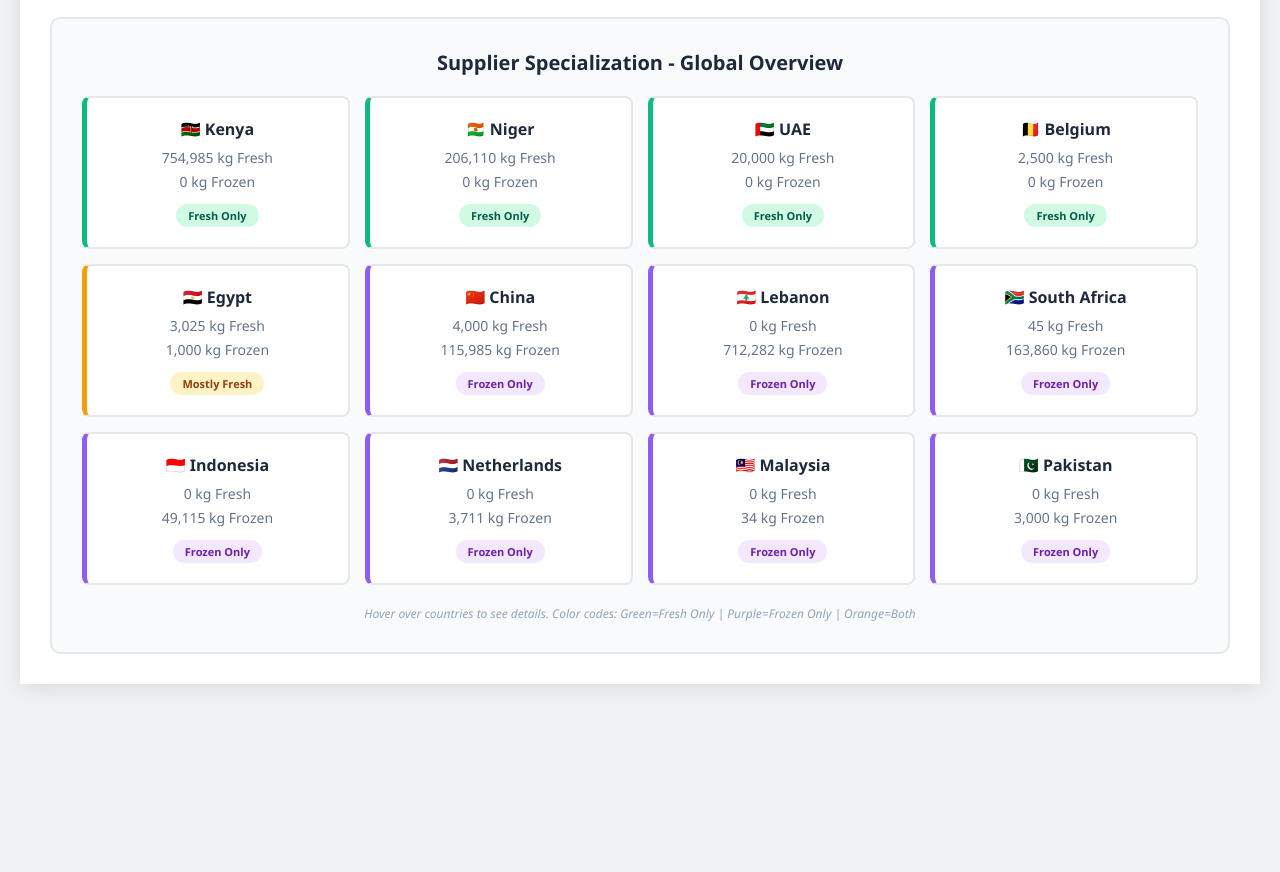
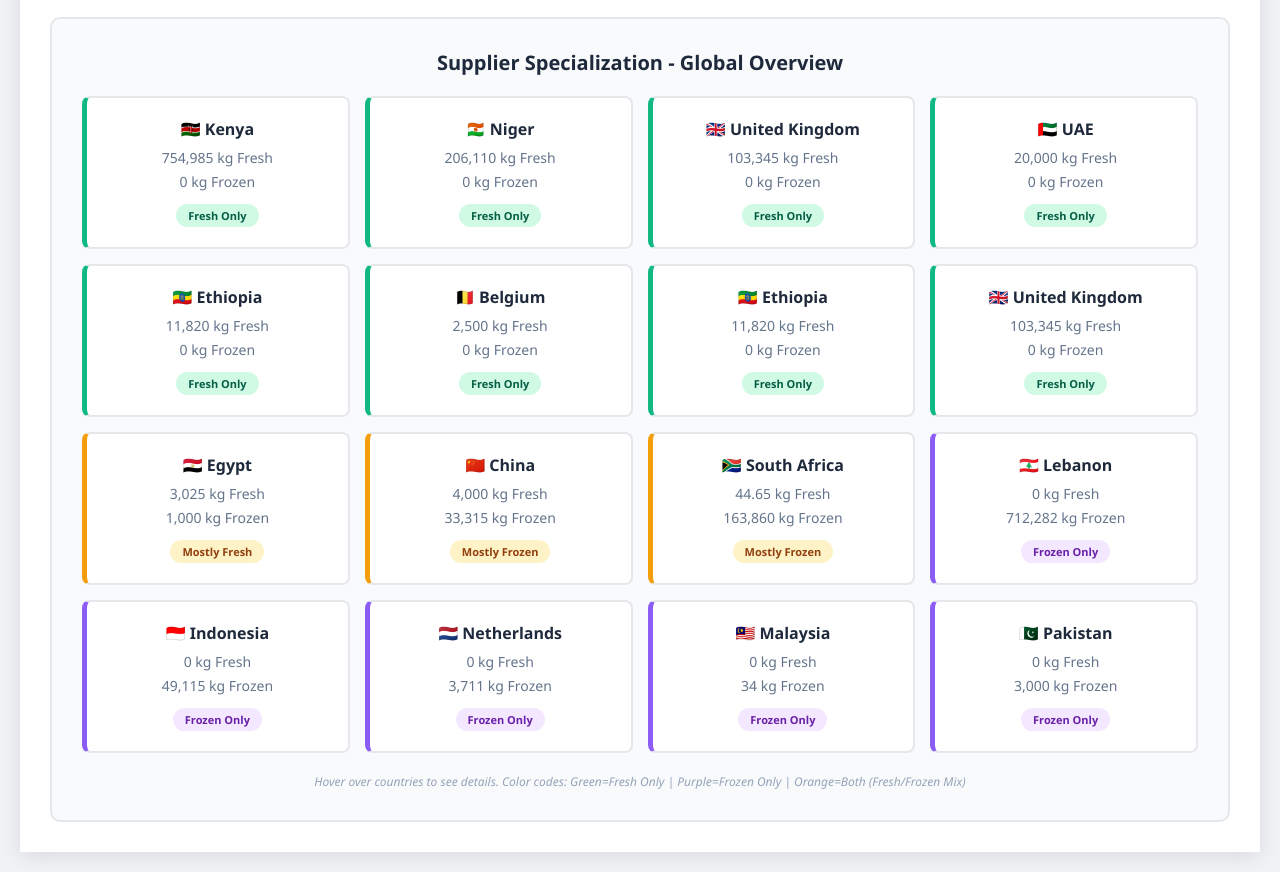
Before and after one commit to itsbolajihere-cloud/Nigeria-strawberry-dashboard, a plain HTML site: page index.html in a window 1280 px wide. Shown: the part 2709-3581 px from the top of the page. Before the commit the page ends 3413 px from the top, so only its background shows below. Drawn offline with nearby package versions, Linux system fonts and the light colour scheme.

Commit message:
Update index.htmlFix supplier classifications and add missing countries

```diff
--- a/index.html
+++ b/index.html
@@ -365,8 +365,22 @@
                 </div>
 
                 <div class="supplier-card fresh-only">
+                    <div class="supplier-name">🇬🇧 United Kingdom</div>
+                    <div class="supplier-volume">103,345 kg Fresh</div>
+                    <div class="supplier-volume">0 kg Frozen</div>
+                    <span class="supplier-badge badge-fresh">Fresh Only</span>
+                </div>
+
+                <div class="supplier-card fresh-only">
                     <div class="supplier-name">🇦🇪 UAE</div>
                     <div class="supplier-volume">20,000 kg Fresh</div>
+                    <div class="supplier-volume">0 kg Frozen</div>
+                    <span class="supplier-badge badge-fresh">Fresh Only</span>
+                </div>
+
+                <div class="supplier-card fresh-only">
+                    <div class="supplier-name">🇪🇹 Ethiopia</div>
+                    <div class="supplier-volume">11,820 kg Fresh</div>
                     <div class="supplier-volume">0 kg Frozen</div>
                     <span class="supplier-badge badge-fresh">Fresh Only</span>
                 </div>
@@ -378,6 +392,20 @@
                     <span class="supplier-badge badge-fresh">Fresh Only</span>
                 </div>
 
+                <div class="supplier-card fresh-only">
+                    <div class="supplier-name">🇪🇹 Ethiopia</div>
+                    <div class="supplier-volume">11,820 kg Fresh</div>
+                    <div class="supplier-volume">0 kg Frozen</div>
+                    <span class="supplier-badge badge-fresh">Fresh Only</span>
+                </div>
+
+                <div class="supplier-card fresh-only">
+                    <div class="supplier-name">🇬🇧 United Kingdom</div>
+                    <div class="supplier-volume">103,345 kg Fresh</div>
+                    <div class="supplier-volume">0 kg Frozen</div>
+                    <span class="supplier-badge badge-fresh">Fresh Only</span>
+                </div>
+
                 <div class="supplier-card both">
                     <div class="supplier-name">🇪🇬 Egypt</div>
                     <div class="supplier-volume">3,025 kg Fresh</div>
@@ -385,24 +413,24 @@
                     <span class="supplier-badge badge-both">Mostly Fresh</span>
                 </div>
 
-                <div class="supplier-card frozen-only">
+                <div class="supplier-card both">
                     <div class="supplier-name">🇨🇳 China</div>
                     <div class="supplier-volume">4,000 kg Fresh</div>
-                    <div class="supplier-volume">115,985 kg Frozen</div>
-                    <span class="supplier-badge badge-frozen">Frozen Only</span>
+                    <div class="supplier-volume">33,315 kg Frozen</div>
+                    <span class="supplier-badge badge-both">Mostly Frozen</span>
+                </div>
+
+                <div class="supplier-card both">
+                    <div class="supplier-name">🇿🇦 South Africa</div>
+                    <div class="supplier-volume">44.65 kg Fresh</div>
+                    <div class="supplier-volume">163,860 kg Frozen</div>
+                    <span class="supplier-badge badge-both">Mostly Frozen</span>
                 </div>
 
                 <div class="supplier-card frozen-only">
                     <div class="supplier-name">🇱🇧 Lebanon</div>
                     <div class="supplier-volume">0 kg Fresh</div>
                     <div class="supplier-volume">712,282 kg Frozen</div>
-                    <span class="supplier-badge badge-frozen">Frozen Only</span>
-                </div>
-
-                <div class="supplier-card frozen-only">
-                    <div class="supplier-name">🇿🇦 South Africa</div>
-                    <div class="supplier-volume">45 kg Fresh</div>
-                    <div class="supplier-volume">163,860 kg Frozen</div>
                     <span class="supplier-badge badge-frozen">Frozen Only</span>
                 </div>
 
@@ -434,7 +462,7 @@
                     <span class="supplier-badge badge-frozen">Frozen Only</span>
                 </div>
             </div>
-            <div class="chart-note" style="margin-top: 20px; font-size: 12px;">Hover over countries to see details. Color codes: Green=Fresh Only | Purple=Frozen Only | Orange=Both</div>
+            <div class="chart-note" style="margin-top: 20px; font-size: 12px;">Hover over countries to see details. Color codes: Green=Fresh Only | Purple=Frozen Only | Orange=Both (Fresh/Frozen Mix)</div>
         </div>
     </div>
 
```
